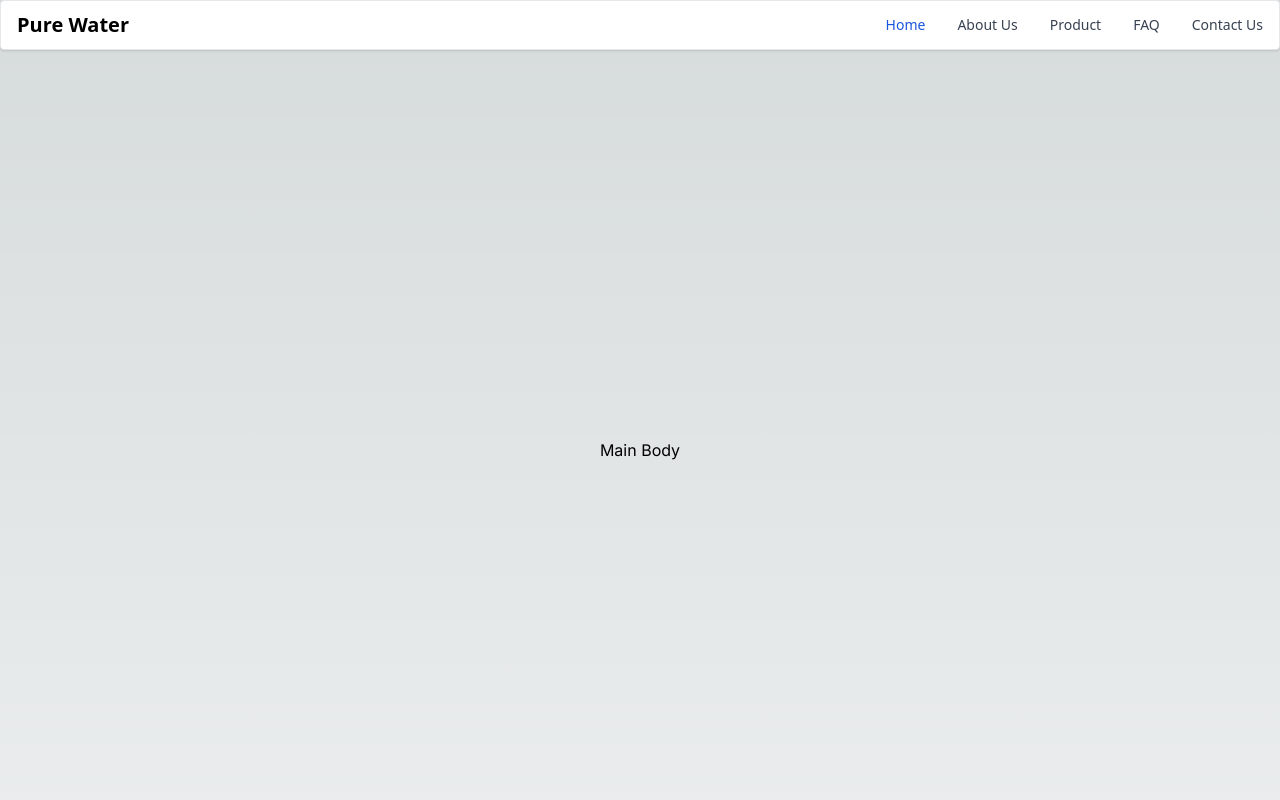
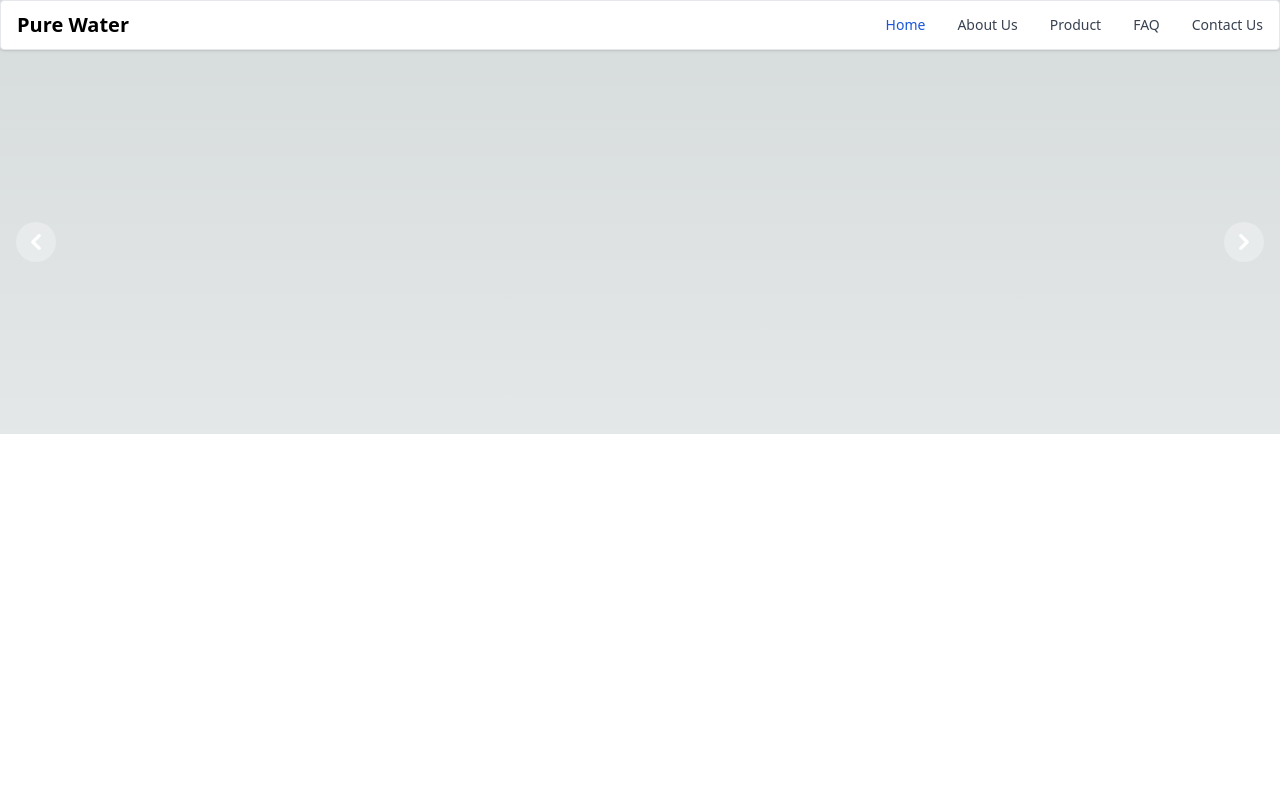
Before and after one commit to isnendyankp/RevoU-Final-Project-FE-Group-D, a Next.js app in the folder purewater/: page / in a window 1280 px wide. Shown: the top 800 px of the page. Built offline with nearby package versions, Linux system fonts and the light colour scheme.

Commit message:
Add Carousel

```diff
--- a/purewater/src/pages/index.tsx
+++ b/purewater/src/pages/index.tsx
@@ -1,121 +1,14 @@
 import Image from "next/image";
 import { Inter } from "next/font/google";
+import { Carousel } from "@/components";
+import 'flowbite';
 
 const inter = Inter({ subsets: ["latin"] });
 
 export default function Home() {
   return (
-    <main
-      className={`flex min-h-screen flex-col items-center justify-between p-24 ${inter.className}`}
-    >
-      <hr/>
-      <h1>Main Body</h1>
-      <hr />
-      {/* <div className="z-10 max-w-5xl w-full items-center justify-between font-mono text-sm lg:flex">
-        <p className="fixed left-0 top-0 flex w-full justify-center border-b border-gray-300 bg-gradient-to-b from-zinc-200 pb-6 pt-8 backdrop-blur-2xl dark:border-neutral-800 dark:bg-zinc-800/30 dark:from-inherit lg:static lg:w-auto  lg:rounded-xl lg:border lg:bg-gray-200 lg:p-4 lg:dark:bg-zinc-800/30">
-          Get started by editing&nbsp;
-          <code className="font-mono font-bold">src/pages/index.tsx</code>
-        </p>
-        <div className="fixed bottom-0 left-0 flex h-48 w-full items-end justify-center bg-gradient-to-t from-white via-white dark:from-black dark:via-black lg:static lg:h-auto lg:w-auto lg:bg-none">
-          <a
-            className="pointer-events-none flex place-items-center gap-2 p-8 lg:pointer-events-auto lg:p-0"
-            href="https://vercel.com?utm_source=create-next-app&utm_medium=default-template-tw&utm_campaign=create-next-app"
-            target="_blank"
-            rel="noopener noreferrer"
-          >
-            By{" "}
-            <Image
-              src="/vercel.svg"
-              alt="Vercel Logo"
-              className="dark:invert"
-              width={100}
-              height={24}
-              priority
-            />
-          </a>
-        </div>
-      </div>
-
-      <div className="relative flex place-items-center before:absolute before:h-[300px] before:w-full sm:before:w-[480px] before:-translate-x-1/2 before:rounded-full before:bg-gradient-radial before:from-white before:to-transparent before:blur-2xl before:content-[''] after:absolute after:-z-20 after:h-[180px] after:w-full sm:after:w-[240px] after:translate-x-1/3 after:bg-gradient-conic after:from-sky-200 after:via-blue-200 after:blur-2xl after:content-[''] before:dark:bg-gradient-to-br before:dark:from-transparent before:dark:to-blue-700/10 after:dark:from-sky-900 after:dark:via-[#0141ff]/40 before:lg:h-[360px]">
-        <Image
-          className="relative dark:drop-shadow-[0_0_0.3rem_#ffffff70] dark:invert"
-          src="/next.svg"
-          alt="Next.js Logo"
-          width={180}
-          height={37}
-          priority
-        />
-      </div>
-
-      <div className="mb-32 grid text-center lg:max-w-5xl lg:w-full lg:mb-0 lg:grid-cols-4 lg:text-left">
-        <a
-          href="https://nextjs.org/docs?utm_source=create-next-app&utm_medium=default-template-tw&utm_campaign=create-next-app"
-          className="group rounded-lg border border-transparent px-5 py-4 transition-colors hover:border-gray-300 hover:bg-gray-100 hover:dark:border-neutral-700 hover:dark:bg-neutral-800/30"
-          target="_blank"
-          rel="noopener noreferrer"
-        >
-          <h2 className={`mb-3 text-2xl font-semibold`}>
-            Docs{" "}
-            <span className="inline-block transition-transform group-hover:translate-x-1 motion-reduce:transform-none">
-              -&gt;
-            </span>
-          </h2>
-          <p className={`m-0 max-w-[30ch] text-sm opacity-50`}>
-            Find in-depth information about Next.js features and API.
-          </p>
-        </a>
-
-        <a
-          href="https://nextjs.org/learn?utm_source=create-next-app&utm_medium=default-template-tw&utm_campaign=create-next-app"
-          className="group rounded-lg border border-transparent px-5 py-4 transition-colors hover:border-gray-300 hover:bg-gray-100 hover:dark:border-neutral-700 hover:dark:bg-neutral-800/30"
-          target="_blank"
-          rel="noopener noreferrer"
-        >
-          <h2 className={`mb-3 text-2xl font-semibold`}>
-            Learn{" "}
-            <span className="inline-block transition-transform group-hover:translate-x-1 motion-reduce:transform-none">
-              -&gt;
-            </span>
-          </h2>
-          <p className={`m-0 max-w-[30ch] text-sm opacity-50`}>
-            Learn about Next.js in an interactive course with&nbsp;quizzes!
-          </p>
-        </a>
-
-        <a
-          href="https://vercel.com/templates?framework=next.js&utm_source=create-next-app&utm_medium=default-template-tw&utm_campaign=create-next-app"
-          className="group rounded-lg border border-transparent px-5 py-4 transition-colors hover:border-gray-300 hover:bg-gray-100 hover:dark:border-neutral-700 hover:dark:bg-neutral-800/30"
-          target="_blank"
-          rel="noopener noreferrer"
-        >
-          <h2 className={`mb-3 text-2xl font-semibold`}>
-            Templates{" "}
-            <span className="inline-block transition-transform group-hover:translate-x-1 motion-reduce:transform-none">
-              -&gt;
-            </span>
-          </h2>
-          <p className={`m-0 max-w-[30ch] text-sm opacity-50`}>
-            Discover and deploy boilerplate example Next.js&nbsp;projects.
-          </p>
-        </a>
-
-        <a
-          href="https://vercel.com/new?utm_source=create-next-app&utm_medium=default-template-tw&utm_campaign=create-next-app"
-          className="group rounded-lg border border-transparent px-5 py-4 transition-colors hover:border-gray-300 hover:bg-gray-100 hover:dark:border-neutral-700 hover:dark:bg-neutral-800/30"
-          target="_blank"
-          rel="noopener noreferrer"
-        >
-          <h2 className={`mb-3 text-2xl font-semibold`}>
-            Deploy{" "}
-            <span className="inline-block transition-transform group-hover:translate-x-1 motion-reduce:transform-none">
-              -&gt;
-            </span>
-          </h2>
-          <p className={`m-0 max-w-[30ch] text-sm opacity-50 text-balance`}>
-            Instantly deploy your Next.js site to a shareable URL with Vercel.
-          </p>
-        </a>
-      </div> */}
-    </main>
+    <div>
+      <Carousel />
+    </div>
   );
 }
```
